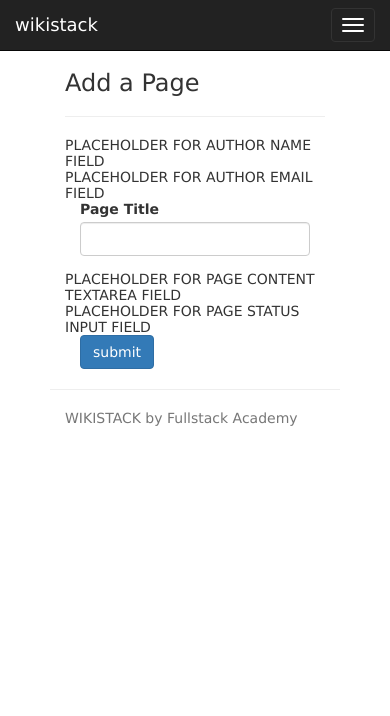
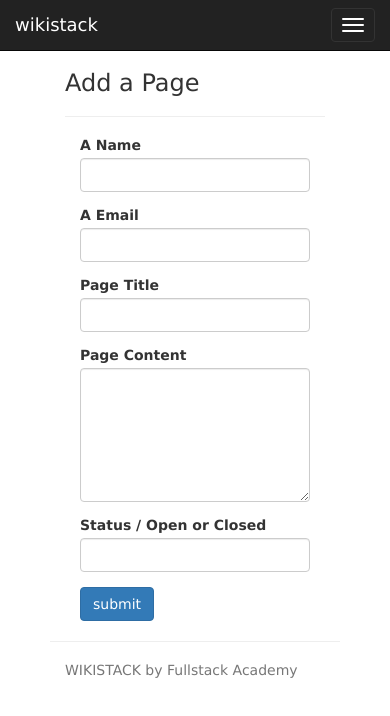
Before and after one commit to jstephens9245/Wikistack-Workshop, a website: page views/addpage.html in a window 390 px wide. Drawn offline with nearby package versions, Linux system fonts and the light colour scheme; files that its build step writes are made by us from their sources.

Commit message:
while screwing around with nunjucks

```diff
--- a/package.json
+++ b/package.json
@@ -5,7 +5,7 @@
   "main": "index.js",
   "scripts": {
     "test": "echo \"Error: no test specified\" && exit 1",
-    "start": "nodemon -e html,js,css ./"
+    "start": "nodemon -e html,js,css ./app.js"
   },
   "author": "",
   "license": "ISC",
--- a/views/addpage.html
+++ b/views/addpage.html
@@ -5,9 +5,17 @@
   <hr>
   <form method="POST" action="/wiki/">
 
-    <div>PLACEHOLDER FOR AUTHOR NAME FIELD</div>
+    <div class="form-group">
+      <label for="name" class="col-sm-2 control-label">A Name</label>
+      <div class="col-sm-10">
+        <input name="name" type="string" class="form-control"/>
+      </div></div>
 
-    <div>PLACEHOLDER FOR AUTHOR EMAIL FIELD</div>
+    <div class="form-group">
+      <label for="email" class="col-sm-2 control-label">A Email</label>
+      <div class="col-sm-10">
+        <input name="email" type="string" class="form-control"/>
+      </div></div>
 
     <div class="form-group">
       <label for="title" class="col-sm-2 control-label">Page Title</label>
@@ -15,10 +23,17 @@
         <input name="title" type="text" class="form-control"/>
       </div>
     </div>
+    <div class="form-group">
+      <label for="content" class="col-sm-2 control-label">Page Content</label>
+      <div class="col-sm-10">
+        <textarea name="content" rows="6" columns="30" class="form-control"></textarea>
+      </div></div>
 
-    <div>PLACEHOLDER FOR PAGE CONTENT TEXTAREA FIELD</div>
-
-    <div>PLACEHOLDER FOR PAGE STATUS INPUT FIELD</div>
+    <div class="form-group">
+      <label for="title" class="col-sm-2 control-label">Status / Open or Closed</label>
+      <div class="col-sm-10">
+        <input name="status" type="text" class="form-control"/>
+      </div></div>
 
     <div class="col-sm-offset-2 col-sm-10">
       <button type="submit" class="btn btn-primary">submit</button>
```
Also changed, not shown: app.js (+10 -3 lines), models/index.js (+16 -6 lines), routes/routes.js (deleted, +0 -8 lines), routes/wiki.js (added, +40 -0 lines), views/wikipage.html (+1 -1 lines).
